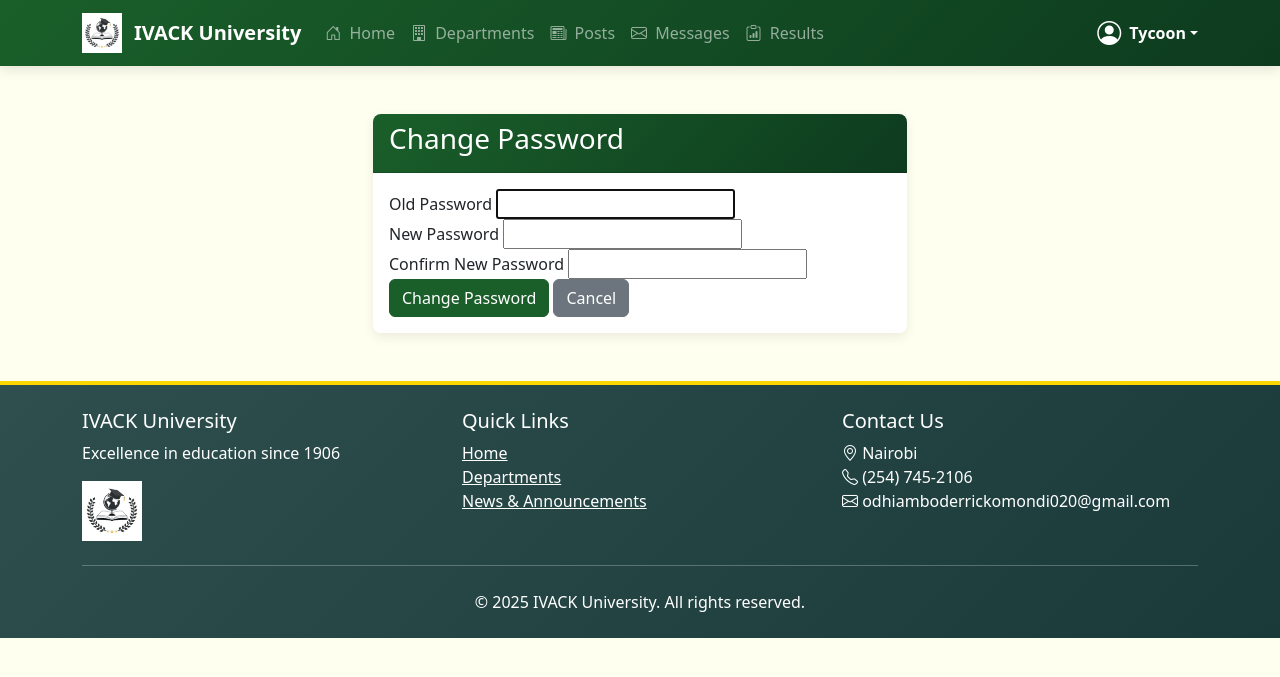
After one commit to Omondi-ai/IVACK-, a Django app: page /accounts/password/ in a window 1280 px wide. The commit adds this page. Shown: the top 677 px of the page. Run offline with Django 5.2, Linux system fonts and the light colour scheme; a user stored in the database is signed in.

Commit message:
fixed_bugs

```diff
--- a/accounts/forms.py
+++ b/accounts/forms.py
@@ -9,10 +9,11 @@ class UserRegisterForm(UserCreationForm):
         model = User
         fields = ['username', 'email', 'password1', 'password2', 'role', 'department', 'profile_picture']
 
-class UserUpdateForm(UserChangeForm):
+class UserUpdateForm(forms.ModelForm):
     class Meta:
         model = User
         fields = ['username', 'email', 'profile_picture', 'phone_number']
+
 
 class ApplicationForm(forms.ModelForm):
     class Meta:
--- a/accounts/urls.py
+++ b/accounts/urls.py
@@ -1,6 +1,7 @@
 from django.urls import path
+from django.contrib.auth import views as auth_views
 from .views import (register_view, login_view, logout_view,
-                   profile_view, home_view, application_view)
+                   profile_view, home_view, application_view, password_change_view)
 
 urlpatterns = [
     path('register/', register_view, name='register'),
@@ -8,4 +9,6 @@ urlpatterns = [
     path('logout/', logout_view, name='logout'),
     path('profile/', profile_view, name='profile'),
     path('apply/', application_view, name='application'),
+    path('password/', password_change_view, name='password_change'),
+
 ]
--- a/accounts/views.py
+++ b/accounts/views.py
@@ -2,6 +2,8 @@ from django.shortcuts import render, redirect
 from django.contrib.auth import authenticate, login, logout
 from django.contrib.auth.decorators import login_required
 from django.contrib import messages
+from django.contrib.auth.forms import PasswordChangeForm
+from django.contrib.auth import update_session_auth_hash
 from .forms import UserRegisterForm, UserUpdateForm, ApplicationForm
 from .models import User, Application
 from departments.models import Department
@@ -60,6 +62,21 @@ def profile_view(request):
         form = UserUpdateForm(instance=request.user)
     return render(request, 'accounts/profile.html', {'form': form})
 
+@login_required
+def password_change_view(request):
+    if request.method == 'POST':
+        form = PasswordChangeForm(request.user, request.POST)
+        if form.is_valid():
+            user = form.save()
+            update_session_auth_hash(request, user)  # Important!
+            messages.success(request, 'Your password was successfully updated!')
+            return redirect('profile')
+        else:
+            messages.error(request, 'Please correct the error below.')
+    else:
+        form = PasswordChangeForm(request.user)
+    return render(request, 'accounts/password_change.html', {'form': form})
+
 def application_view(request):
     if request.method == 'POST':
         form = ApplicationForm(request.POST)
--- /dev/null
+++ b/templates/accounts/password_change.html
@@ -0,0 +1,58 @@
+{% extends 'base.html' %}
+
+{% block content %}
+<div class="container mt-5">
+    <div class="row justify-content-center">
+        <div class="col-md-6">
+            <div class="card">
+                <div class="card-header">
+                    <h3>Change Password</h3>
+                </div>
+                <div class="card-body">
+                    <form method="post">
+                        {% csrf_token %}
+                        {% if form.errors %}
+                            <div class="alert alert-danger">
+                                Please correct the errors below.
+                            </div>
+                        {% endif %}
+
+                        <div class="form-group">
+                            <label for="{{ form.old_password.id_for_label }}">Old Password</label>
+                            {{ form.old_password }}
+                            {% if form.old_password.errors %}
+                                <div class="text-danger">
+                                    {{ form.old_password.errors }}
+                                </div>
+                            {% endif %}
+                        </div>
+
+                        <div class="form-group">
+                            <label for="{{ form.new_password1.id_for_label }}">New Password</label>
+                            {{ form.new_password1 }}
+                            {% if form.new_password1.errors %}
+                                <div class="text-danger">
+                                    {{ form.new_password1.errors }}
+                                </div>
+                            {% endif %}
+                        </div>
+
+                        <div class="form-group">
+                            <label for="{{ form.new_password2.id_for_label }}">Confirm New Password</label>
+                            {{ form.new_password2 }}
+                            {% if form.new_password2.errors %}
+                                <div class="text-danger">
+                                    {{ form.new_password2.errors }}
+                                </div>
+                            {% endif %}
+                        </div>
+
+                        <button type="submit" class="btn btn-primary">Change Password</button>
+                        <a href="{% url 'profile' %}" class="btn btn-secondary">Cancel</a>
+                    </form>
+                </div>
+            </div>
+        </div>
+    </div>
+</div>
+{% endblock %}
--- a/university_portal/settings.py
+++ b/university_portal/settings.py
@@ -154,3 +154,4 @@ CHANNEL_LAYERS = {
 }
 DEFAULT_FILE_STORAGE = 'cloudinary_storage.storage.MediaCloudinaryStorage'
 CLOUDINARY_URL = os.getenv('CLOUDINARY_URL')
+PASSWORD_RESET_TIMEOUT = 0
--- a/university_portal/urls.py
+++ b/university_portal/urls.py
@@ -3,6 +3,7 @@ from django.urls import path, include
 from django.conf import settings
 from django.conf.urls.static import static
 from accounts.views import home_view
+
 
 urlpatterns = [
     path('admin/', admin.site.urls),
@@ -12,6 +13,7 @@ urlpatterns = [
     path('posts/', include('posts.urls')),
     path('messaging/', include('messaging.urls')),
     path('results/', include('results.urls')),
+
 ]
 
 if settings.DEBUG:
```
Also changed, not shown: templates/accounts/dist/password_change.html (added, +58 -0 lines), templates/accounts/dist/profile.html (+16 -1 lines), templates/accounts/profile.html (+16 -1 lines), db.sqlite3.
